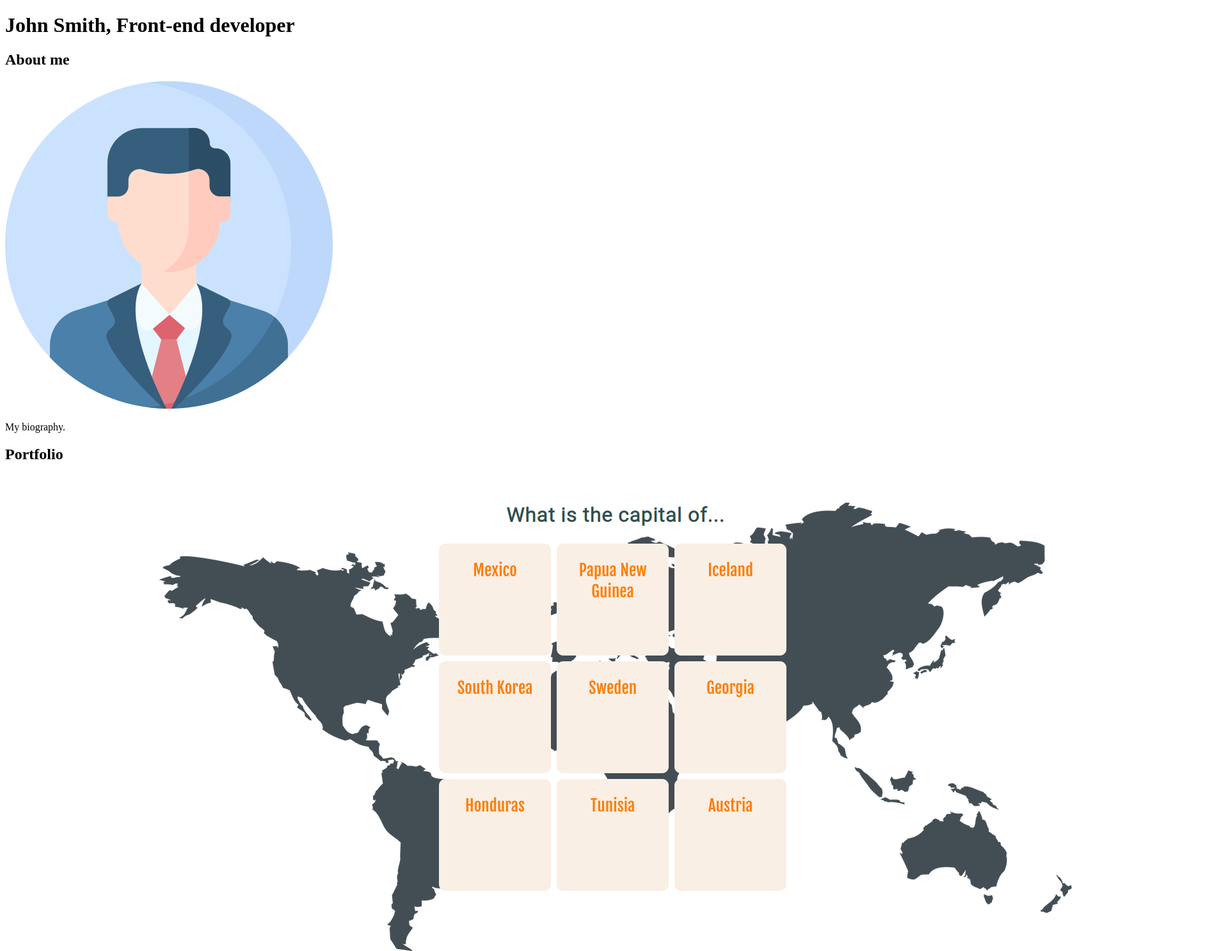
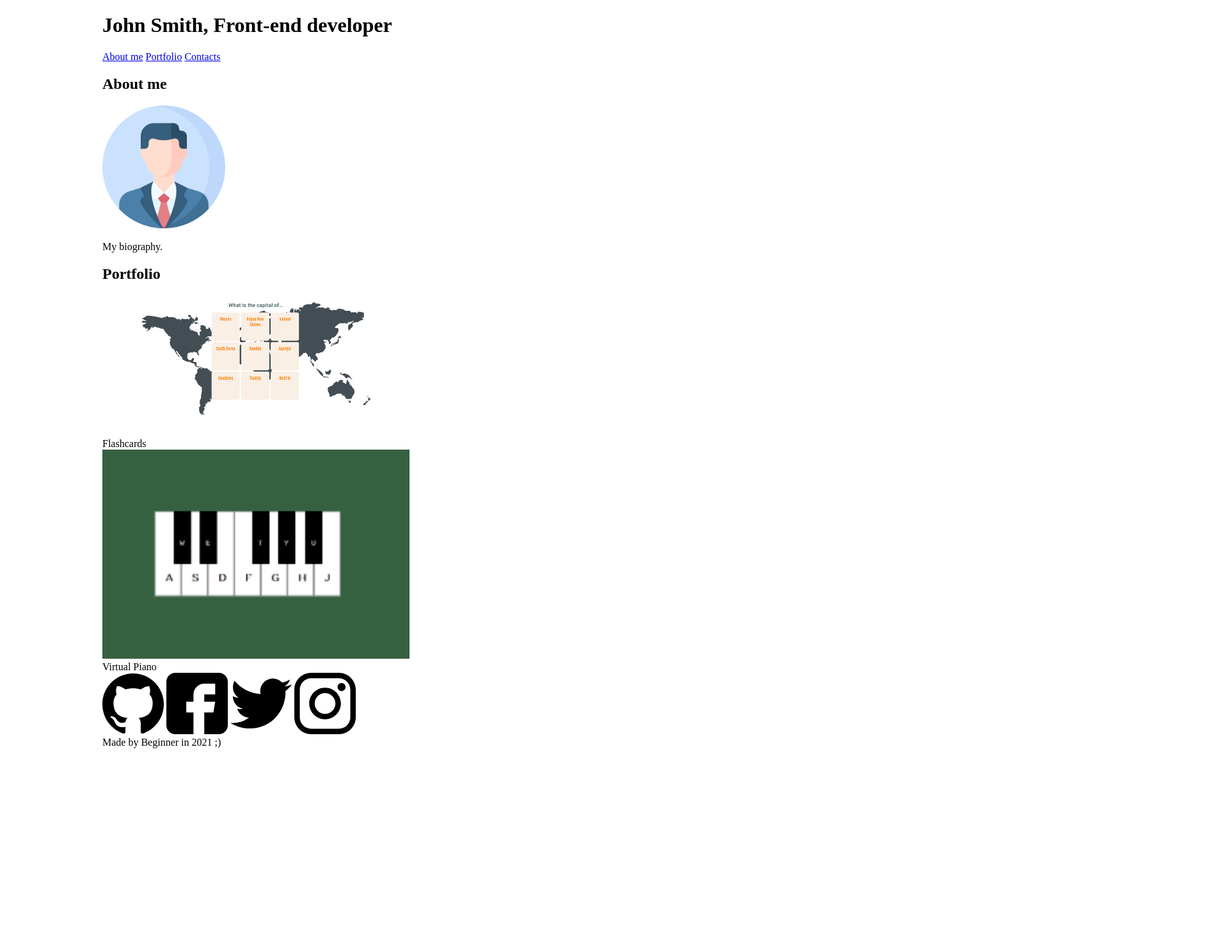
Before and after one commit to beginner1986/Portfolio, a plain HTML site: page src/index.html in a window 1280 px wide. Shown: the top 1487 px of the page at 64% size, 1916 px wide, since content can reach past the window. After the commit the page ends 1170 px from the top, so only its background shows below. Drawn offline with Linux system fonts and the light colour scheme.

Commit message:
Basic styling and nav bar added.

```diff
--- a/src/index.html
+++ b/src/index.html
@@ -3,16 +3,39 @@
 <head>
     <meta charset="utf-8">
     <title>Hello, World!</title>
+    <link rel="stylesheet" href="style.css">
 </head>
 <body>
+    <header>
         <h1>John Smith, Front-end developer</h1>
+        <nav>
+            <a href="#about">About me</a>
+            <a href="#portfolio">Portfolio</a>
+            <a href="#contacts">Contacts</a>
+        </nav>
+    </header>
+
+    <section id="about">
         <h2>About me</h2>
         <img src="../res/person.png" alt="photo">
         <p>My biography.</p>
+    </section>
+
+    <section id="portfolio">
         <h2>Portfolio</h2>
         <img src="../res/project1.png" alt=""><br>
         <label>Flashcards</label><br>
         <img src="../res/project2.png" alt=""><br>
         <label>Virtual Piano</label>
+    </section>
+
+    <section id="contacts">
+        <a href="https://github.com/"><img src="../res/github.svg" alt="github"></a>
+        <a href="https://www.facebook.com/"><img src="../res/facebook.svg" alt="facebook"></a>
+        <a href="https://twitter.com//"><img src="../res/twitter.svg" alt="twitter"></a>
+        <a href="https://www.instagram.com/"><img src="../res/instagram.svg" alt="instagram"></a>
+    </section>
+
+    <footer>Made by Beginner in 2021 ;)</footer>
 </body>
 </html>
--- /dev/null
+++ b/src/style.css
@@ -0,0 +1,16 @@
+body {
+    margin: auto;
+    width: 75%;
+}
+
+#about img {
+    width: 20%;
+}
+
+#portfolio img {
+    width: 50%;
+}
+
+#contacts img {
+    width: 10%;
+}
```
Also changed, not shown: res/facebook.svg (added), res/github.svg (added), res/instagram.svg (added), res/twitter.svg (added). Lines whose indentation alone changed are shown as unchanged.
